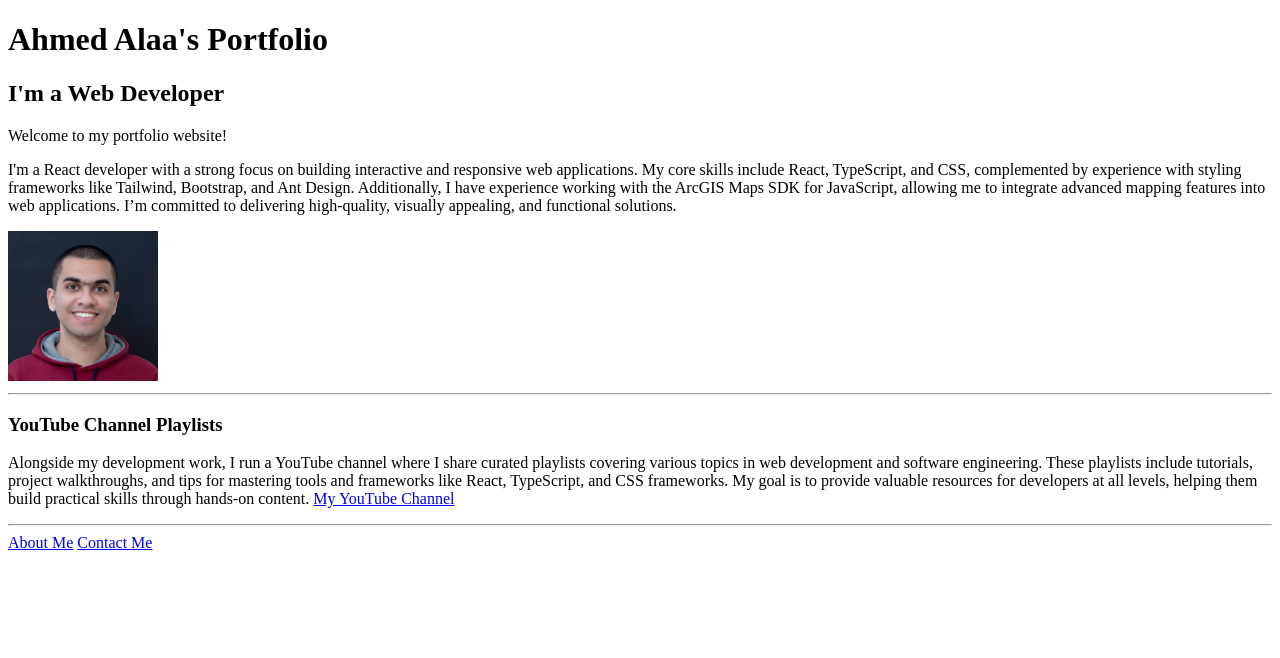
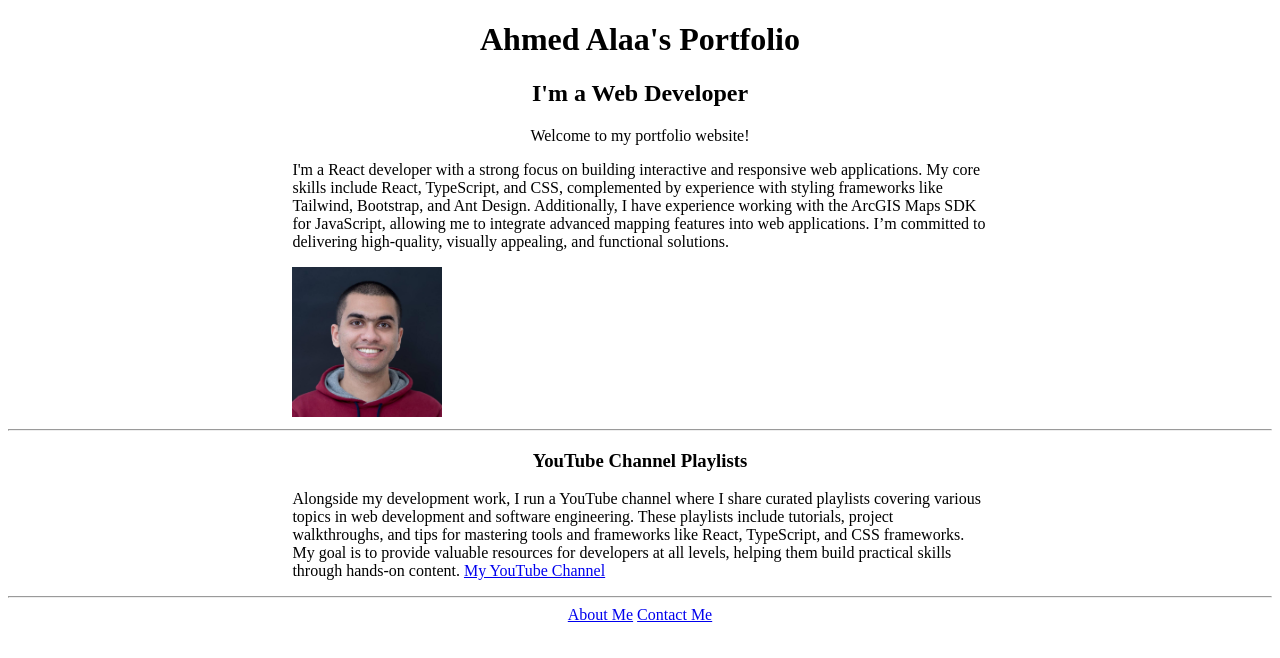
Before and after one commit to AhmedAlaaEzzt/my-portfolio, a plain HTML site: page index.html in a window 1280 px wide. Drawn offline with Linux system fonts and the light colour scheme.

Commit message:
align the content

```diff
--- a/index.html
+++ b/index.html
@@ -3,41 +3,58 @@
   <head>
     <meta charset="UTF-8" />
     <meta name="viewport" content="width=device-width, initial-scale=1.0" />
+    <link rel="stylesheet" href="./style/index.css" />
     <title>Ahmed Alaa's Portfolio</title>
   </head>
   <body>
-    <h1>Ahmed Alaa's Portfolio</h1>
-    <h2>I'm a Web Developer</h2>
-    <p>Welcome to my portfolio website!</p>
+    <div class="container">
+      <h1 class="title">Ahmed Alaa's Portfolio</h1>
+    </div>
+
+    <div class="container">
+      <h2 class="title">I'm a Web Developer</h2>
+      <p class="title">Welcome to my portfolio website!</p>
       <p>
         I'm a React developer with a strong focus on building interactive and
-      responsive web applications. My core skills include React, TypeScript, and
-      CSS, complemented by experience with styling frameworks like Tailwind,
-      Bootstrap, and Ant Design. Additionally, I have experience working with
-      the ArcGIS Maps SDK for JavaScript, allowing me to integrate advanced
-      mapping features into web applications. I’m committed to delivering
-      high-quality, visually appealing, and functional solutions.
+        responsive web applications. My core skills include React, TypeScript,
+        and CSS, complemented by experience with styling frameworks like
+        Tailwind, Bootstrap, and Ant Design. Additionally, I have experience
+        working with the ArcGIS Maps SDK for JavaScript, allowing me to
+        integrate advanced mapping features into web applications. I’m committed
+        to delivering high-quality, visually appealing, and functional
+        solutions.
       </p>
+
       <img
         src="./assets/images/mypicture.jpg"
         alt="Ahmed Alaa's Picture"
         height="150"
       />
+    </div>
     <hr />
-    <h3>YouTube Channel Playlists</h3>
+
+    <div class="container">
+      <h3 class="title">YouTube Channel Playlists</h3>
       <p>
         Alongside my development work, I run a YouTube channel where I share
-      curated playlists covering various topics in web development and software
-      engineering. These playlists include tutorials, project walkthroughs, and
-      tips for mastering tools and frameworks like React, TypeScript, and CSS
-      frameworks. My goal is to provide valuable resources for developers at all
-      levels, helping them build practical skills through hands-on content.
+        curated playlists covering various topics in web development and
+        software engineering. These playlists include tutorials, project
+        walkthroughs, and tips for mastering tools and frameworks like React,
+        TypeScript, and CSS frameworks. My goal is to provide valuable resources
+        for developers at all levels, helping them build practical skills
+        through hands-on content.
         <a href="https://www.youtube.com/@ahmedalaaezzat" target="_blank"
           >My YouTube Channel</a
         >
       </p>
+    </div>
+
     <hr />
+    <footer>
+      <div class="container">
         <a href="./public/about.html">About Me</a>
         <a href="./public/contact.html">Contact Me</a>
+      </div>
+    </footer>
   </body>
 </html>
--- /dev/null
+++ b/style/index.css
@@ -0,0 +1,12 @@
+.container {
+  width: 55%;
+  margin: 0 auto;
+}
+
+.title {
+  text-align: center;
+}
+
+footer {
+  text-align: center;
+}
```
Lines whose indentation alone changed are shown as unchanged.
